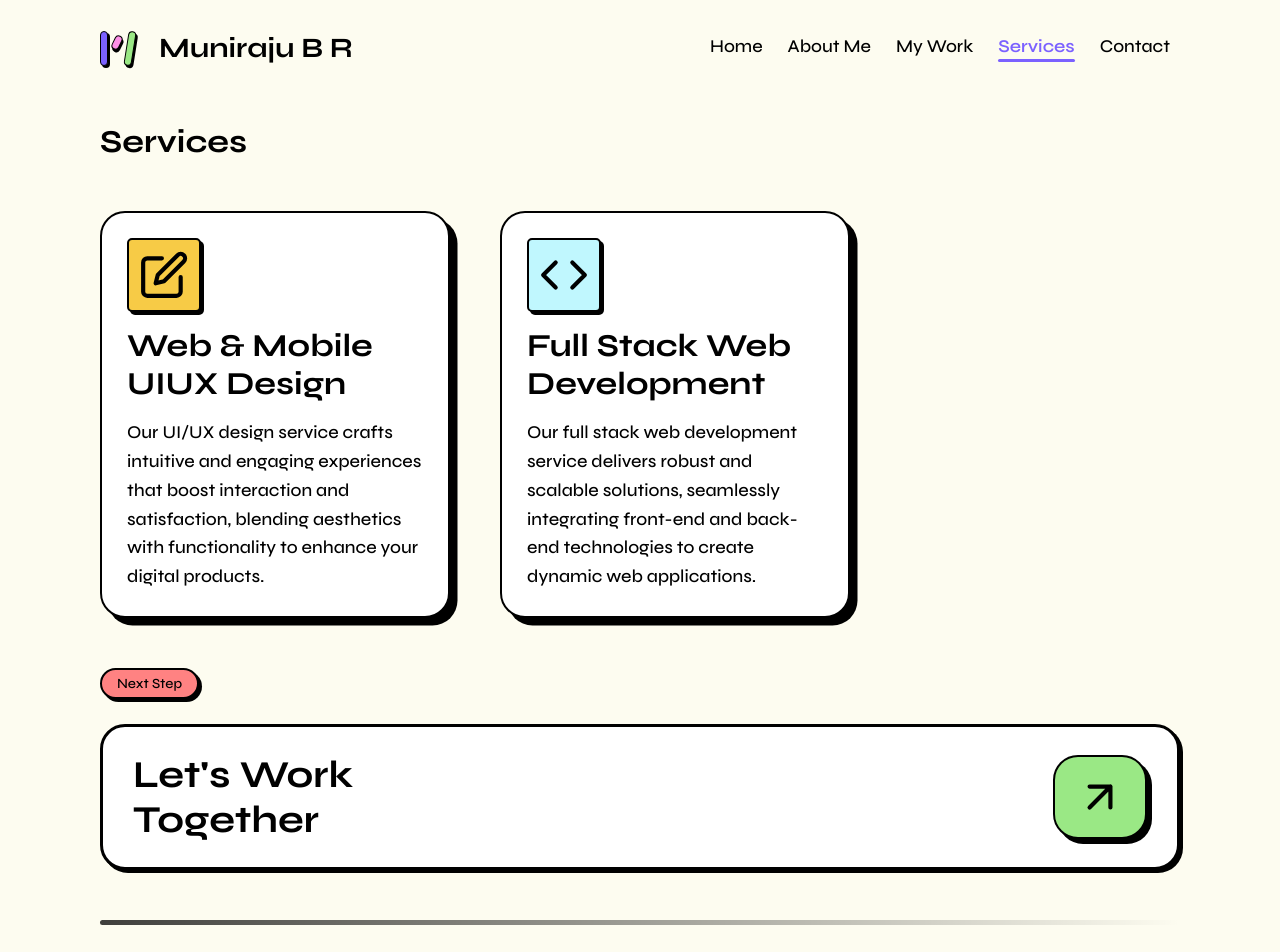
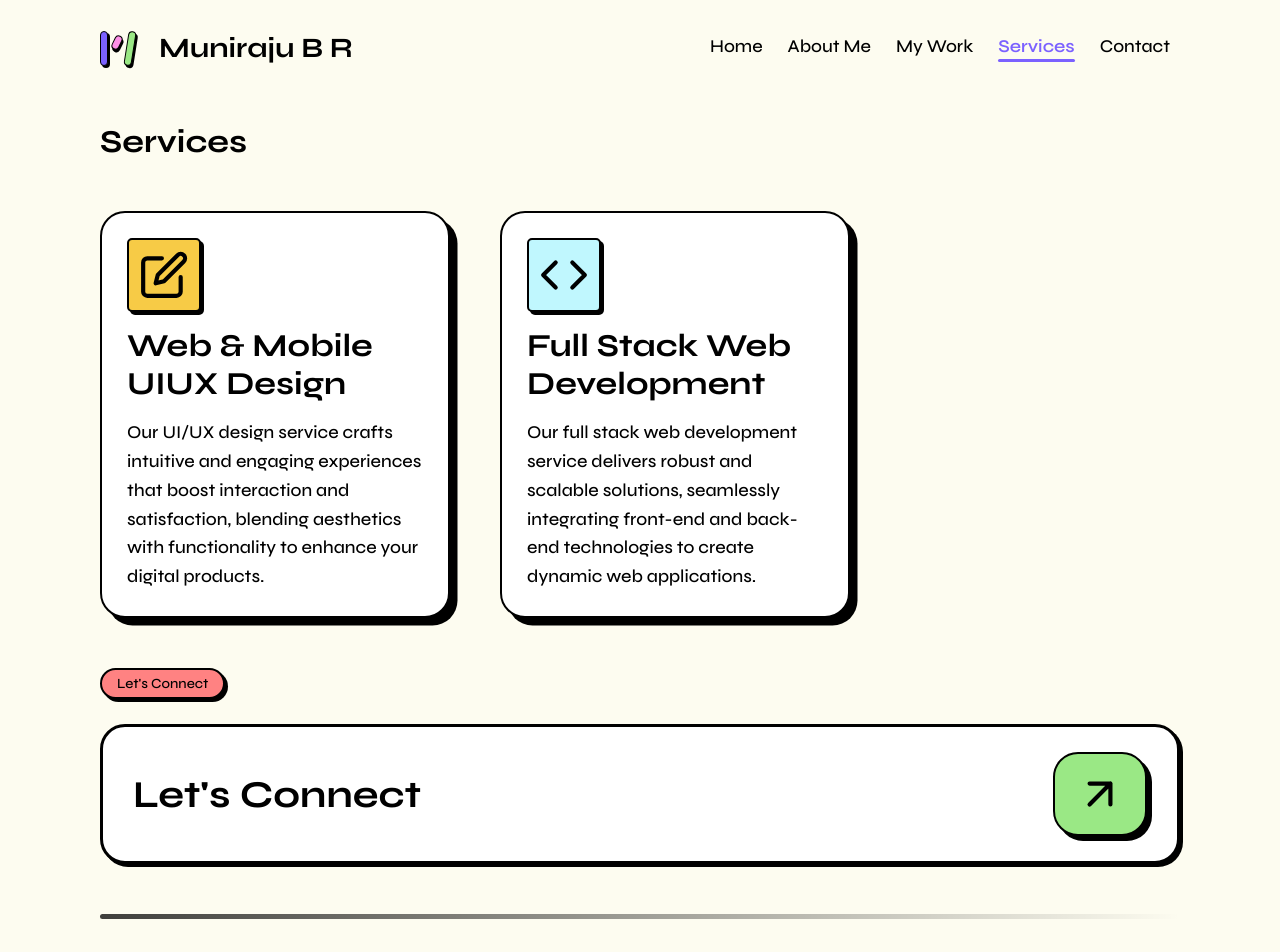
Before and after one commit to munirajubr/Portfolio, a React (Vite) app: page /services in a window 1280 px wide. Shown: the top 952 px of the page. Built offline with nearby package versions, Linux system fonts and the light colour scheme.

Commit message:
UI Update

```diff
--- a/src/pages/MyWork.jsx
+++ b/src/pages/MyWork.jsx
@@ -33,6 +33,7 @@ export default function MyWork() {
         ))}
       </section>
 
+
             {/* Next Step CTA */}
             <section className="reveal section-pad" style={{ padding: '0 100px', display: 'flex', flexDirection: 'column', gap: 25 }}>
               <div style={{ display: 'inline-flex' }}>
@@ -42,7 +43,7 @@ export default function MyWork() {
                 className="cta-row"
                 style={{ background: 'var(--white)', border: '3px solid var(--black)', borderRadius: 25, padding: '25px 30px', boxShadow: '3px 3px 0 var(--black)', display: 'flex', alignItems: 'center', justifyContent: 'space-between', gap: 20 }}
               >
-          <p className="cta-heading" style={{ fontSize: 38, fontWeight: 700, maxWidth: 392 }}>Let's Work Together</p>
+                <p className="cta-heading" style={{ fontSize: 38, fontWeight: 700, maxWidth: 392 }}>Let's Connect</p>
                 <button
                   onClick={() => navigate('/contact')}
                   style={{ background: 'var(--green)', border: '2px solid var(--black)', borderRadius: 25, padding: '15px 20px', boxShadow: '5px 5px 0 var(--black)', cursor: 'pointer', display: 'flex', alignItems: 'center', justifyContent: 'center', transition: 'transform .15s', flexShrink: 0 }}
--- a/src/pages/Services.jsx
+++ b/src/pages/Services.jsx
@@ -67,13 +67,13 @@ export default function Services() {
       {/* Next Step CTA */}
       <section className="reveal section-pad" style={{ padding: '0 100px', display: 'flex', flexDirection: 'column', gap: 25 }}>
         <div style={{ display: 'inline-flex' }}>
-          <Tag label="Next Step" color="red" />
+          <Tag label="Let's Connect" color="red" />
         </div>
         <div
           className="cta-row"
           style={{ background: 'var(--white)', border: '3px solid var(--black)', borderRadius: 25, padding: '25px 30px', boxShadow: '3px 3px 0 var(--black)', display: 'flex', alignItems: 'center', justifyContent: 'space-between', gap: 20 }}
         >
-          <p className="cta-heading" style={{ fontSize: 38, fontWeight: 700, maxWidth: 392 }}>Let's Work Together</p>
+          <p className="cta-heading" style={{ fontSize: 38, fontWeight: 700, maxWidth: 392 }}>Let's Connect</p>
           <button
             onClick={() => navigate('/contact')}
             style={{ background: 'var(--green)', border: '2px solid var(--black)', borderRadius: 25, padding: '15px 20px', boxShadow: '5px 5px 0 var(--black)', cursor: 'pointer', display: 'flex', alignItems: 'center', justifyContent: 'center', transition: 'transform .15s', flexShrink: 0 }}
```
Lines whose indentation alone changed are shown as unchanged.
